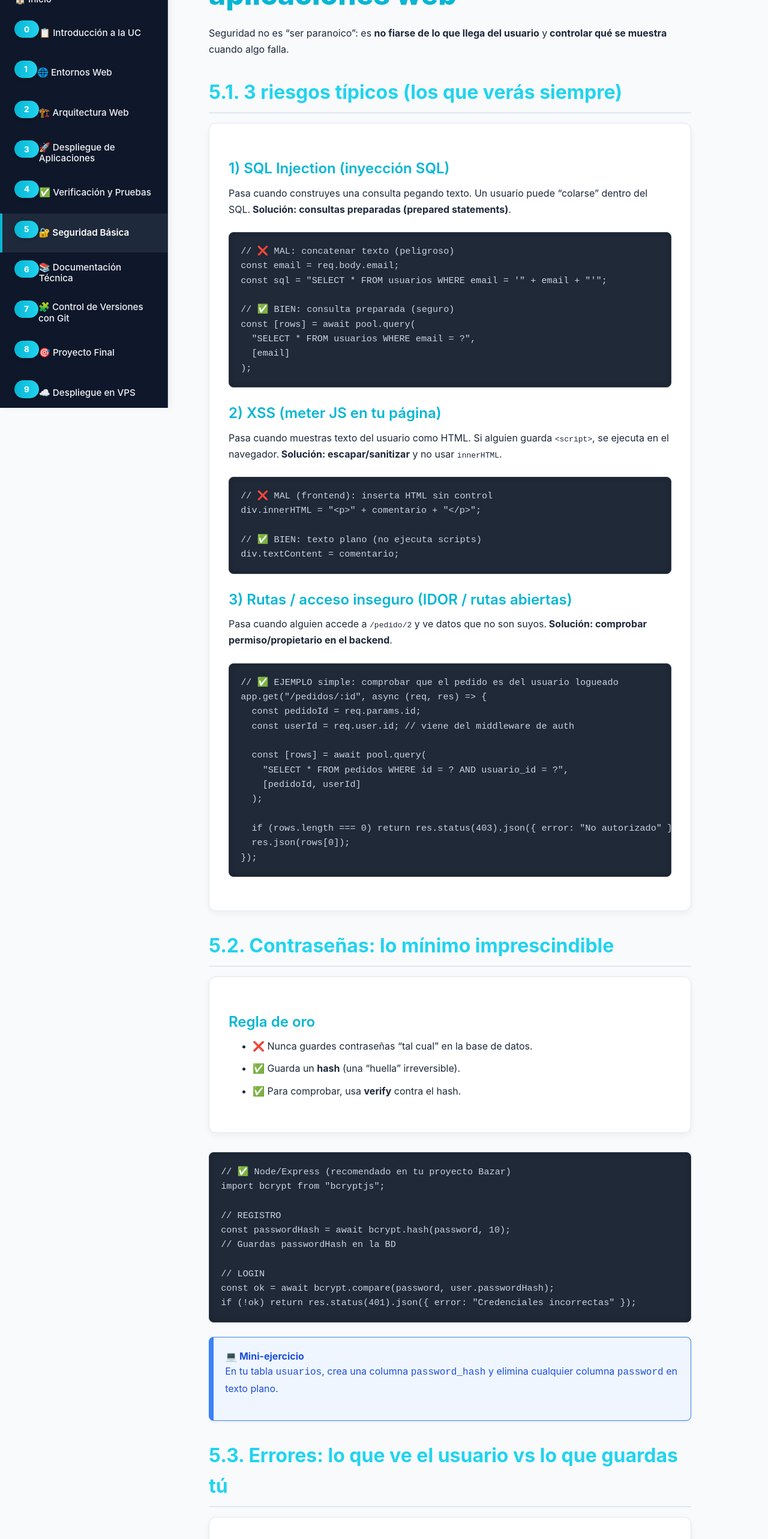
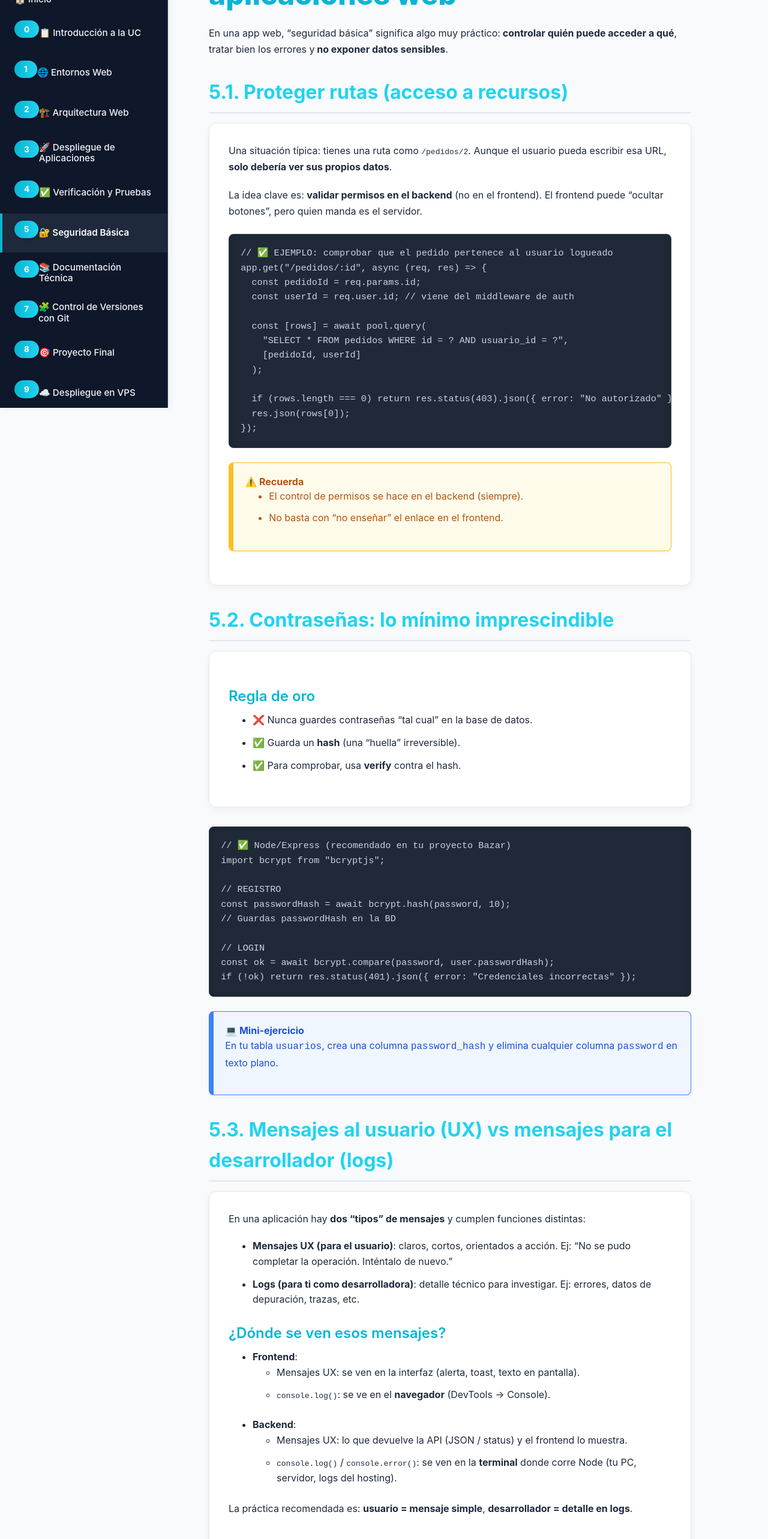
Before and after one commit to inma2709/despliegue, a React (Vite) app in the folder frontend/: page /seguridad in a window 1280 px wide. Shown: the part 120-2686 px from the top of the page at 60% size. Built offline with nearby package versions, Linux system fonts and the light colour scheme.

Commit message:
seguridad de implementacion

```diff
--- a/frontend/src/pages/Security.jsx
+++ b/frontend/src/pages/Security.jsx
@@ -1,5 +1,5 @@
 import NavigationButtons from "../components/NavigationButtons";
-import { ActivityBox, PracticeBox, CodeBlock, WarningBox } from "../components/ContentBoxes";
+import { PracticeBox, CodeBlock, WarningBox } from "../components/ContentBoxes";
 
 const Security = () => {
   return (
@@ -7,54 +7,29 @@ const Security = () => {
       <h1>5. Seguridad básica en aplicaciones web</h1>
 
       <p>
-        Seguridad no es “ser paranoico”: es <strong>no fiarse de lo que llega del usuario</strong> y
-        <strong> controlar qué se muestra</strong> cuando algo falla.
+        En una app web, “seguridad básica” significa algo muy práctico:
+        <strong> controlar quién puede acceder a qué</strong>, tratar bien los errores y
+        <strong> no exponer datos sensibles</strong>.
       </p>
 
-      <h2>5.1. 3 riesgos típicos (los que verás siempre)</h2>
+      {/* =========================================================
+         5.1
+      ========================================================== */}
+      <h2>5.1. Proteger rutas (acceso a recursos)</h2>
 
       <div className="chapter-card">
-        <h3>1) SQL Injection (inyección SQL)</h3>
         <p>
-          Pasa cuando construyes una consulta pegando texto. Un usuario puede “colarse” dentro del SQL.
-          <strong> Solución: consultas preparadas (prepared statements)</strong>.
+          Una situación típica: tienes una ruta como <code>/pedidos/2</code>. Aunque el usuario
+          pueda escribir esa URL, <strong>solo debería ver sus propios datos</strong>.
+        </p>
+
+        <p>
+          La idea clave es: <strong>validar permisos en el backend</strong> (no en el frontend).
+          El frontend puede “ocultar botones”, pero quien manda es el servidor.
         </p>
 
         <CodeBlock
-          code={`// ❌ MAL: concatenar texto (peligroso)
-const email = req.body.email;
-const sql = "SELECT * FROM usuarios WHERE email = '" + email + "'";
-
-// ✅ BIEN: consulta preparada (seguro)
-const [rows] = await pool.query(
-  "SELECT * FROM usuarios WHERE email = ?",
-  [email]
-);`}
-        />
-
-        <h3>2) XSS (meter JS en tu página)</h3>
-        <p>
-          Pasa cuando muestras texto del usuario como HTML. Si alguien guarda <code>&lt;script&gt;</code>,
-          se ejecuta en el navegador.
-          <strong> Solución: escapar/sanitizar</strong> y no usar <code>innerHTML</code>.
-        </p>
-
-        <CodeBlock
-          code={`// ❌ MAL (frontend): inserta HTML sin control
-div.innerHTML = "<p>" + comentario + "</p>";
-
-// ✅ BIEN: texto plano (no ejecuta scripts)
-div.textContent = comentario;`}
-        />
-
-        <h3>3) Rutas / acceso inseguro (IDOR / rutas abiertas)</h3>
-        <p>
-          Pasa cuando alguien accede a <code>/pedido/2</code> y ve datos que no son suyos.
-          <strong> Solución: comprobar permiso/propietario en el backend</strong>.
-        </p>
-
-        <CodeBlock
-          code={`// ✅ EJEMPLO simple: comprobar que el pedido es del usuario logueado
+          code={`// ✅ EJEMPLO: comprobar que el pedido pertenece al usuario logueado
 app.get("/pedidos/:id", async (req, res) => {
   const pedidoId = req.params.id;
   const userId = req.user.id; // viene del middleware de auth
@@ -68,8 +43,18 @@ app.get("/pedidos/:id", async (req, res) => {
   res.json(rows[0]);
 });`}
         />
+
+        <WarningBox title="Recuerda">
+          <ul>
+            <li>El control de permisos se hace en el backend (siempre).</li>
+            <li>No basta con “no enseñar” el enlace en el frontend.</li>
+          </ul>
+        </WarningBox>
       </div>
 
+      {/* =========================================================
+         5.2
+      ========================================================== */}
       <h2>5.2. Contraseñas: lo mínimo imprescindible</h2>
 
       <div className="chapter-card">
@@ -101,32 +86,86 @@ if (!ok) return res.status(401).json({ error: "Credenciales incorrectas" });`}
         </p>
       </PracticeBox>
 
-      <h2>5.3. Errores: lo que ve el usuario vs lo que guardas tú</h2>
+      {/* =========================================================
+         5.3
+      ========================================================== */}
+      <h2>5.3. Mensajes al usuario (UX) vs mensajes para el desarrollador (logs)</h2>
 
       <div className="chapter-card">
-        <h3>Idea simple</h3>
+        <p>
+          En una aplicación hay <strong>dos “tipos” de mensajes</strong> y cumplen funciones distintas:
+        </p>
+
         <ul>
-          <li>✅ El usuario ve un mensaje corto: <em>“Ha ocurrido un error”</em>.</li>
-          <li>✅ Tú guardas el detalle en logs para poder arreglarlo.</li>
+          <li>
+            <strong>Mensajes UX (para el usuario)</strong>: claros, cortos, orientados a acción.
+            Ej: “No se pudo completar la operación. Inténtalo de nuevo.”
+          </li>
+          <li>
+            <strong>Logs (para ti como desarrolladora)</strong>: detalle técnico para investigar.
+            Ej: errores, datos de depuración, trazas, etc.
+          </li>
         </ul>
+
+        <h3>¿Dónde se ven esos mensajes?</h3>
+        <ul>
+          <li>
+            <strong>Frontend</strong>:
+            <ul>
+              <li>Mensajes UX: se ven en la interfaz (alerta, toast, texto en pantalla).</li>
+              <li>
+                <code>console.log()</code>: se ve en el <strong>navegador</strong> (DevTools → Console).
+              </li>
+            </ul>
+          </li>
+
+          <li>
+            <strong>Backend</strong>:
+            <ul>
+              <li>Mensajes UX: lo que devuelve la API (JSON / status) y el frontend lo muestra.</li>
+              <li>
+                <code>console.log()</code> / <code>console.error()</code>: se ven en la{" "}
+                <strong>terminal</strong> donde corre Node (tu PC, servidor, logs del hosting).
+              </li>
+            </ul>
+          </li>
+        </ul>
+
+        <p>
+          La práctica recomendada es: <strong>usuario = mensaje simple</strong>,{" "}
+          <strong>desarrollador = detalle en logs</strong>.
+        </p>
       </div>
 
       <CodeBlock
-        code={`// ✅ Middleware de errores (Express)
+        code={`// ✅ Backend: log interno + respuesta simple
 app.use((err, req, res, next) => {
-  console.error("ERROR:", err.message); // log interno
-  res.status(500).json({ error: "Error interno del servidor" }); // mensaje simple
+  console.error("ERROR:", err.message); // lo ves en la terminal del backend
+  res.status(500).json({ error: "Error interno del servidor" }); // lo ve el usuario (a través del frontend)
 });`}
+      />
+
+      <CodeBlock
+        code={`// ✅ Frontend: UX al usuario + console para depurar
+try {
+  // ...llamada fetch/axios
+} catch (err) {
+  console.log("Fallo en el frontend:", err); // lo ves en DevTools del navegador
+  setError("No se pudo completar la operación. Inténtalo de nuevo."); // lo ve el usuario en pantalla
+}`}
       />
 
       <WarningBox title="Nunca hagas esto en producción">
         <ul>
-          <li>Mostrar el SQL en pantalla</li>
+          <li>Mostrar SQL en pantalla</li>
           <li>Mostrar rutas del servidor (paths)</li>
-          <li>Mostrar el stack trace completo</li>
+          <li>Mostrar el stack trace completo al usuario</li>
         </ul>
       </WarningBox>
 
+      {/* =========================================================
+         5.4 (igual)
+      ========================================================== */}
       <h2>5.4. Archivos sensibles (env y config)</h2>
 
       <div className="chapter-card">
@@ -149,25 +188,24 @@ dist
 logs`}
       />
 
+      {/* =========================================================
+         5.5 (igual)
+      ========================================================== */}
       <h2>5.5. Backups de base de datos </h2>
 
-      <p>
-  Para empezar, no necesitas scripts complejos: con un comando ya tienes un backup.
-</p>
+      <p>Para empezar, no necesitas scripts complejos: con un comando ya tienes un backup.</p>
 
       <p>
-  Un <strong>script</strong> es simplemente un <strong>archivo con una serie de instrucciones</strong>
+        Un <strong>script</strong> es simplemente un <strong>archivo con una serie de instrucciones</strong>{" "}
         que el ordenador ejecuta automáticamente, una detrás de otra.
       </p>
 
       <p>
-  En lugar de escribir los mismos comandos cada vez a mano, los guardas en un archivo
-  (por ejemplo <code>backup.sh</code> o <code>backup.js</code>) y el sistema los ejecuta por ti.
+        En lugar de escribir los mismos comandos cada vez a mano, los guardas en un archivo (por ejemplo{" "}
+        <code>backup.sh</code> o <code>backup.js</code>) y el sistema los ejecuta por ti.
       </p>
 
-<p>
-  Más adelante, cuando tu proyecto crezca, podrás usar scripts para:
-</p>
+      <p>Más adelante, cuando tu proyecto crezca, podrás usar scripts para:</p>
 
       <ul>
         <li>Crear copias de seguridad automáticamente</li>
@@ -176,9 +214,10 @@ logs`}
       </ul>
 
       <p>
-  De momento, para aprender, es suficiente entender que un script es
+        De momento, para aprender, es suficiente entender que un script es{" "}
         <strong>una forma de automatizar tareas repetitivas</strong>.
       </p>
+
       <div className="chapter-card">
         <h3>¿Qué es un script? (explicado fácil)</h3>
 
@@ -188,45 +227,39 @@ logs`}
         </p>
 
         <p>
-    Por ejemplo, si siempre escribes el mismo comando para hacer un backup,
-    ese comando se puede guardar en un archivo y ejecutarlo cuando lo necesites.
-    Ese archivo es un script.
+          Por ejemplo, si siempre escribes el mismo comando para hacer un backup, ese comando se puede guardar
+          en un archivo y ejecutarlo cuando lo necesites. Ese archivo es un script.
         </p>
 
         <p>
-    <strong>No es una página web</strong> ni se abre en el navegador.
-    Se ejecuta desde la terminal o el servidor.
+          <strong>No es una página web</strong> ni se abre en el navegador. Se ejecuta desde la terminal o el servidor.
         </p>
+
         <p>
-  Para ejecutar un script se usa una <strong>orden (comando)</strong> en la terminal.
-  La orden depende del tipo de script que sea.
+          Para ejecutar un script se usa una <strong>orden (comando)</strong> en la terminal. La orden depende del tipo
+          de script que sea.
         </p>
 
         <ul>
           <li>
-    <strong>Script de terminal (Bash)</strong>:
-    <code>./nombre_del_script.sh</code>
+            <strong>Script de terminal (Bash)</strong>: <code>./nombre_del_script.sh</code>
           </li>
 
           <li>
-    <strong>Script en JavaScript (Node)</strong>:
-    <code>node nombre_del_script.js</code>
+            <strong>Script en JavaScript (Node)</strong>: <code>node nombre_del_script.js</code>
           </li>
 
           <li>
-    <strong>Script en PHP</strong>:
-    <code>php nombre_del_script.php</code>
+            <strong>Script en PHP</strong>: <code>php nombre_del_script.php</code>
           </li>
         </ul>
 
+        <p>Es importante estar situado en la <strong>carpeta donde está el archivo</strong> antes de ejecutarlo.</p>
+
         <p>
-  Es importante estar situado en la <strong>carpeta donde está el archivo</strong>
-  antes de ejecutarlo.
+          ⚠️ Un script <strong>no se ejecuta solo</strong>. Siempre hay una orden que lo pone en marcha.
         </p>
-<p>
-  ⚠️ Un script <strong>no se ejecuta solo</strong>.
-  Siempre hay una orden que lo pone en marcha.
-</p>
+
         <p>¿Sabes que script tenemos nosotros preparados en nuestro ejercicio bazar?</p>
 
         <ul>
@@ -244,55 +277,97 @@ mysqldump -u TU_USUARIO -p TU_BD > backup.sql
 mysql -u TU_USUARIO -p TU_BD < backup.sql`}
       />
 
-
-      <h2>5.6. Checklist de seguridad </h2>
+      {/* =========================================================
+         5.6 (nuevo)
+      ========================================================== */}
+      <h2>5.6. .gitignore en backend y frontend + cómo recuperar un proyecto al clonarlo</h2>
 
       <div className="chapter-card">
-        <h3>Antes de “publicar” (aunque sea en hosting)</h3>
+        <p>
+          <strong>.gitignore</strong> sirve para decirle a Git qué cosas <strong>NO</strong> debe subir al repositorio.
+          No porque “sean malas”, sino porque:
+        </p>
+
         <ul>
-          <li>✅ Variables en <code>.env</code> (no hardcode)</li>
-          <li>✅ CORS bien configurado (solo tus dominios)</li>
-          <li>✅ No hay <code>console.log</code> con datos sensibles</li>
-          <li>✅ Contraseñas con hash</li>
-          <li>✅ Endpoints con permisos (no todo público)</li>
+          <li>son archivos generados automáticamente (se pueden recrear),</li>
+          <li>son pesados (ocupan mucho),</li>
+          <li>o contienen datos sensibles (por ejemplo, <code>.env</code>).</li>
         </ul>
-      </div>
 
-   {/*
-<ActivityBox title="Actividad: encuentra 4 fallos (modo fácil)">
-  <p>Lee este código y apunta fallos de seguridad:</p>
+        <h3>¿Qué se ignora normalmente?</h3>
+        <ul>
+          <li>
+            <strong>Backend</strong>: <code>node_modules</code>, <code>.env</code>, <code>logs</code>
+          </li>
+          <li>
+            <strong>Frontend (React/Vite)</strong>: <code>node_modules</code>, <code>dist</code>, <code>.env</code>
+          </li>
+        </ul>
 
         <CodeBlock
-    code={`// ❌ EJEMPLO con fallos
-app.post("/login", async (req, res) => {
-  const { email, password } = req.body;
-
-  // 1) SQL Injection (concatenación)
-  const sql = "SELECT * FROM usuarios WHERE email='" + email + "' AND password='" + password + "'";
-  const [rows] = await pool.query(sql);
-
-  // 2) Si falla, da demasiada info
-  if (rows.length === 0)
-    return res.status(401).send("Usuario no existe o password incorrecta: " + email);
-
-  // 3) Guarda todo el usuario completo (puede incluir datos sensibles)
-  req.session.user = rows[0];
-
-  // 4) Falta rate limit / bloqueo por intentos (fácil de atacar)
-  res.json({ ok: true });
-});`}
+          code={`# ✅ Ejemplo razonable de .gitignore (sirve para back y front)
+node_modules/
+dist/
+.env
+.env.*
+logs/
+*.log
+.DS_Store`}
         />
 
-  <p><strong>Respuestas esperadas:</strong></p>
-  <ol>
-    <li>Consulta vulnerable (SQL Injection)</li>
-    <li>Contraseña en texto plano (mal diseño)</li>
-    <li>Mensaje de error con demasiado detalle</li>
-    <li>No hay protección contra muchos intentos (brute force)</li>
-  </ol>
-</ActivityBox>
-*/}
+        <h3>Entonces… si lo clono, ¿qué falta?</h3>
+        <p>
+          Cuando clonas un repositorio, lo normal es que <strong>NO</strong> te venga <code>node_modules</code>{" "}
+          (y en frontend tampoco <code>dist</code>). Eso está bien.
+        </p>
 
+        <p>
+          Lo que se hace al recuperar el proyecto es:
+          <strong> instalar dependencias</strong> y, si toca, <strong>crear el .env</strong>.
+        </p>
+
+        <CodeBlock
+          code={`# ✅ Recuperar un proyecto Node/React tras clonar
+git clone URL_DEL_REPO
+cd carpeta-del-proyecto
+
+# 1) Instalar dependencias (crea node_modules)
+npm install
+
+# 2) (si existe) crear tu .env a partir de ejemplo
+#    - a veces el repo incluye .env.example (o similar)
+#    - lo copias y rellenas valores
+# cp .env.example .env
+
+# 3) Ejecutar
+npm run dev     # desarrollo (front o back si tienes script dev)
+npm start       # producción/back (si tu proyecto lo usa)`}
+        />
+
+        <h3>¿Y la carpeta dist?</h3>
+        <p>
+          En un frontend tipo React/Vite, <code>dist</code> se genera con:
+        </p>
+
+        <CodeBlock
+          code={`# ✅ Generar dist (solo cuando vas a desplegar)
+npm run build`}
+        />
+
+        <WarningBox title="Importante para clase y para hosting">
+          <ul>
+            <li>
+              Si un alumno clona y “no funciona”, casi siempre falta hacer <code>npm install</code>.
+            </li>
+            <li>
+              Si falta configuración, revisa si necesita <code>.env</code> (y si hay <code>.env.example</code>).
+            </li>
+            <li>
+              En frontend, si no hay <code>dist</code>, es normal: se genera con <code>npm run build</code>.
+            </li>
+          </ul>
+        </WarningBox>
+      </div>
 
       <NavigationButtons
         prevPath="/verificacion"
```
Lines whose indentation alone changed are shown as unchanged.
